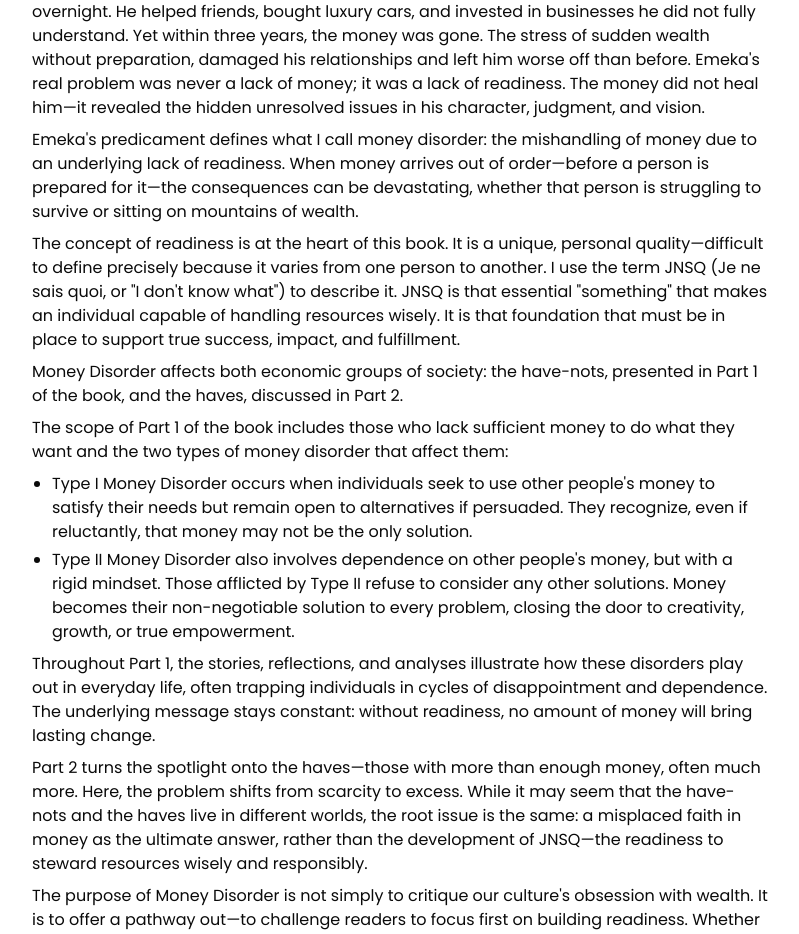
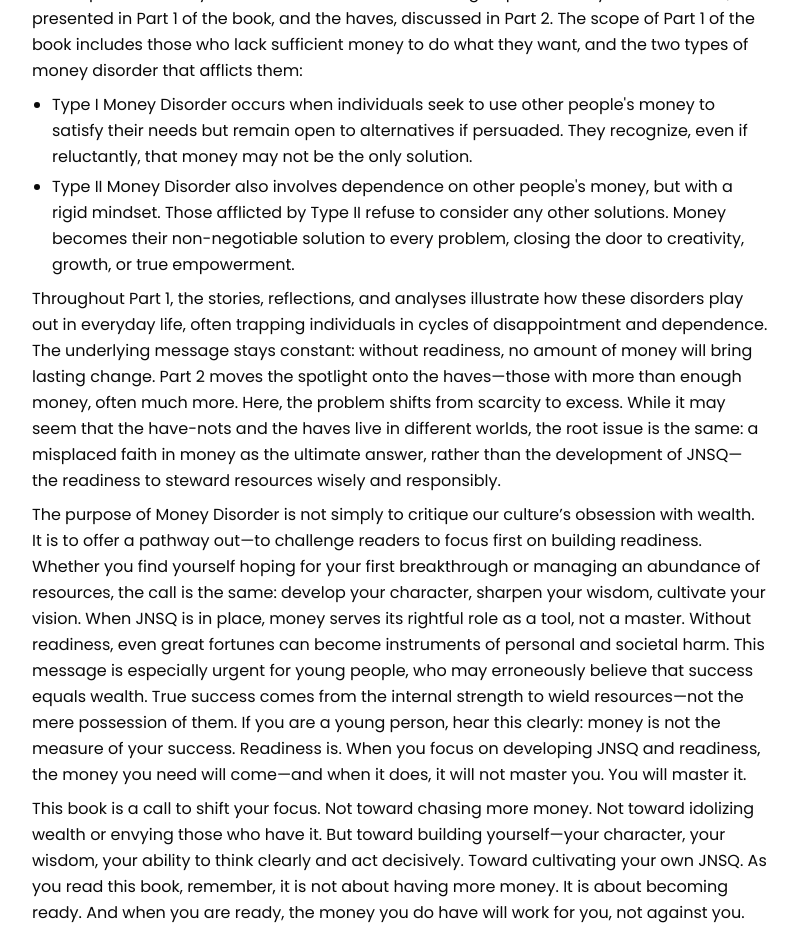
Before and after one commit to Dubby-Bantin/BMP, a Next.js app: page /money-disorder in a window 1280 px wide. Shown: the part 980-1914 px from the top of the page, without its empty margins (240-1039 px from the left). Built offline with nearby package versions, Linux system fonts and the light colour scheme; a web font is replaced by a local one.

Commit message:
Update Money Disorder page content and improve Author section details

```diff
--- a/src/app/money-disorder/page.tsx
+++ b/src/app/money-disorder/page.tsx
@@ -6,18 +6,18 @@ import { Button } from "@/components/ui/button";
 export default function MoneyDisorderPage() {
   return (
     <div>
-      <div className="md:px-20 py-20 max-w-4xl mx-auto">
+      <div className="md:px-20 py-20 max-w-4xl mx-auto px-2">
         <h1 className="text-3xl font-bold mb-6">Money is not the answer.</h1>
-        <div className="relative w-full h-[30rem] mb-8 overflow-y-auto">
+        <div className="relative aspect-[2/3] mb-4 overflow-y-auto inline-block float-left w-48 mr-4">
           <Image
             src="/images/new_book.jpg"
             alt="Money Disorder Book Cover"
             fill
-            className="md:object-cover object-contain rounded-lg"
+            className="md:object-cover object-contain rounded-none"
             priority
           />
         </div>
-        <div className="mb-5">
+        <div className="mb-5 leading-relaxed">
           <>
             <p className="mb-2">
               A common misconception is to look for and use money as a universal
@@ -31,7 +31,7 @@ export default function MoneyDisorderPage() {
               preceding explanation.
             </p>
             <p className="mb-2">
-              A struggling mechanic, Emeka, won ₩5 million in the state lottery.
+              A struggling mechanic, Emeka, won M5 million in the state lottery.
               His life seemed to change overnight. He helped friends, bought
               luxury cars, and invested in businesses he did not fully
               understand. Yet within three years, the money was gone. The stress
@@ -39,34 +39,31 @@ export default function MoneyDisorderPage() {
               and left him worse off than before. Emeka&apos;s real problem was
               never a lack of money; it was a lack of readiness. The money did
               not heal him—it revealed the hidden unresolved issues in his
-              character, judgment, and vision.
+              character, judgment, and vision. Emeka&apos;s predicament defines
+              what I call money disorder: the mishandling of money due to an
+              underlying lack of readiness. When money arrives out of
+              order—before a person is prepared for it—the consequences can be
+              devastating, whether that person is struggling to survive or
+              sitting on mountains of wealth.
             </p>
-            <p className="mb-2">
-              Emeka&apos;s predicament defines what I call money disorder: the
-              mishandling of money due to an underlying lack of readiness. When
-              money arrives out of order—before a person is prepared for it—the
-              consequences can be devastating, whether that person is struggling
-              to survive or sitting on mountains of wealth.
-            </p>
+
             <p className="mb-2">
               The concept of readiness is at the heart of this book. It is a
               unique, personal quality—difficult to define precisely because it
-              varies from one person to another. I use the term JNSQ (Je ne sais
-              quoi, or &quot;I don&apos;t know what&quot;) to describe it. JNSQ
-              is that essential &quot;something&quot; that makes an individual
-              capable of handling resources wisely. It is that foundation that
-              must be in place to support true success, impact, and fulfillment.
+              varies from one person to another. I also use the term JNSQ (Je ne
+              sais quoi, or “I don’t know what”) to describe it. JNSQ is that
+              essential “something” that makes an individual capable of handling
+              resources wisely. It is that foundation that must be in place to
+              support true success, impact, and fulfillment. It is that set of
+              preparation or state of readiness that makes sure that whatever
+              goals you set for yourself is accomplished. Money Disorder affects
+              both economic groups of society: the have-nots, presented in Part
+              1 of the book, and the haves, discussed in Part 2. The scope of
+              Part 1 of the book includes those who lack sufficient money to do
+              what they want, and the two types of money disorder that afflicts
+              them:
             </p>
-            <p className="mb-2">
-              Money Disorder affects both economic groups of society: the
-              have-nots, presented in Part 1 of the book, and the haves,
-              discussed in Part 2.
-            </p>
-            <p className="mb-2">
-              The scope of Part 1 of the book includes those who lack sufficient
-              money to do what they want and the two types of money disorder
-              that affect them:
-            </p>
+
             <ul className="mb-2 list-disc pl-5">
               <li className="mb-1">
                 Type I Money Disorder occurs when individuals seek to use other
@@ -87,46 +84,40 @@ export default function MoneyDisorderPage() {
               illustrate how these disorders play out in everyday life, often
               trapping individuals in cycles of disappointment and dependence.
               The underlying message stays constant: without readiness, no
-              amount of money will bring lasting change.
-            </p>
-            <p className="mb-2">
-              Part 2 turns the spotlight onto the haves—those with more than
-              enough money, often much more. Here, the problem shifts from
-              scarcity to excess. While it may seem that the have-nots and the
-              haves live in different worlds, the root issue is the same: a
-              misplaced faith in money as the ultimate answer, rather than the
-              development of JNSQ—the readiness to steward resources wisely and
-              responsibly.
+              amount of money will bring lasting change. Part 2 moves the
+              spotlight onto the haves—those with more than enough money, often
+              much more. Here, the problem shifts from scarcity to excess. While
+              it may seem that the have-nots and the haves live in different
+              worlds, the root issue is the same: a misplaced faith in money as
+              the ultimate answer, rather than the development of JNSQ—the
+              readiness to steward resources wisely and responsibly.
             </p>
             <p className="mb-2">
               The purpose of Money Disorder is not simply to critique our
-              culture&apos;s obsession with wealth. It is to offer a pathway
-              out—to challenge readers to focus first on building readiness.
-              Whether you find yourself hoping for your first breakthrough or
-              managing an abundance of resources, the call is the same: develop
-              your character, sharpen your wisdom, cultivate your vision. When
-              JNSQ is in place, money serves its rightful role as a tool, not a
-              master. Without it, even great fortunes can become instruments of
-              personal and societal harm. This message is especially urgent for
-              young people, who may erroneously believe that success equals
-              wealth. True success comes from the internal strength to wield
-              resources—not the mere possession of them. If you are a young
-              person, hear this clearly: money is not the measure of your
-              success. Readiness is. When you focus on developing JNSQ, the
-              money you need will come—and when it does, it will not master you.
-              You will master it.
+              culture’s obsession with wealth. It is to offer a pathway out—to
+              challenge readers to focus first on building readiness. Whether
+              you find yourself hoping for your first breakthrough or managing
+              an abundance of resources, the call is the same: develop your
+              character, sharpen your wisdom, cultivate your vision. When JNSQ
+              is in place, money serves its rightful role as a tool, not a
+              master. Without readiness, even great fortunes can become
+              instruments of personal and societal harm. This message is
+              especially urgent for young people, who may erroneously believe
+              that success equals wealth. True success comes from the internal
+              strength to wield resources—not the mere possession of them. If
+              you are a young person, hear this clearly: money is not the
+              measure of your success. Readiness is. When you focus on
+              developing JNSQ and readiness, the money you need will come—and
+              when it does, it will not master you. You will master it.
             </p>
             <p className="mb-2">
               This book is a call to shift your focus. Not toward chasing more
               money. Not toward idolizing wealth or envying those who have it.
               But toward building yourself—your character, your wisdom, your
               ability to think clearly and act decisively. Toward cultivating
-              your own JNSQ.
-            </p>
-            <p className="mb-2">
-              As you read this book, remember, it is not about having more
-              money. It is about becoming ready. And when you are ready, the
-              money you do have will work for you, not against you.
+              your own JNSQ. As you read this book, remember, it is not about
+              having more money. It is about becoming ready. And when you are
+              ready, the money you do have will work for you, not against you.
             </p>
           </>
         </div>
--- a/src/components/banner.tsx
+++ b/src/components/banner.tsx
@@ -13,7 +13,7 @@ const AuthorBanner: React.FC<AuthorBannerProps> = ({ name, imageUrl }) => {
   const [isExpanded, setIsExpanded] = useState(false);
 
   const fullText = [
-    "Charlie O Ukwu, (Diploma, Mass Communication, University of Lagos Nigeria), BA (Journalism/ Economics, Indiana University, Bloomington, Indiana, USA), MA (Economics, Indiana University, Bloomington, Indiana, USA), MA (Business Computing Science, Texas A&M University, College Station, Texas USA) was born the son of a coal miner at Iva Valley, near Enugu, Nigeria.",
+    "Charlie O Ukwu, (Diploma, Mass Communication, University of Lagos Nigeria), BA (Journalism/ Economics, Indiana University, Bloomington, Indiana, USA), MA (Economics, Indiana University, Bloomington, Indiana, USA), MBA (Business Computing Science, Texas A&M University, College Station, Texas USA) was born the son of a coal miner at Iva Valley, near Enugu, Nigeria.",
     "Despite a 6-year exciting job at Nigerian Broadcasting Corporation, Charlie Ieft, cast his faith to the wind, to pursue learning and education to acquire the credentials detailed above. This strategy worked so well that he recommends this method for all young people rather than chasing after money as their goal in life. Everyone's life mission ought to be bigger than money. Readers will learn more about this matter in an upcoming book, Money Disorder.",
   ];
 
--- a/src/components/contact-us.tsx
+++ b/src/components/contact-us.tsx
@@ -129,7 +129,7 @@ const ContactSection = () => {
                       onChange={handleChange}
                       required
                       className="w-full pl-10 pr-4 py-3 border border-gray-200 rounded-lg focus:ring-2 focus:ring-book-accent/50 focus:border-book-accent/50 outline-none transition-all"
-                      placeholder="jane@example.com"
+                      placeholder="Contact@charliecukwu.com"
                     />
                   </div>
                 </div>
```
Also changed, not shown: src/components/author.tsx (+29 -5 lines).
